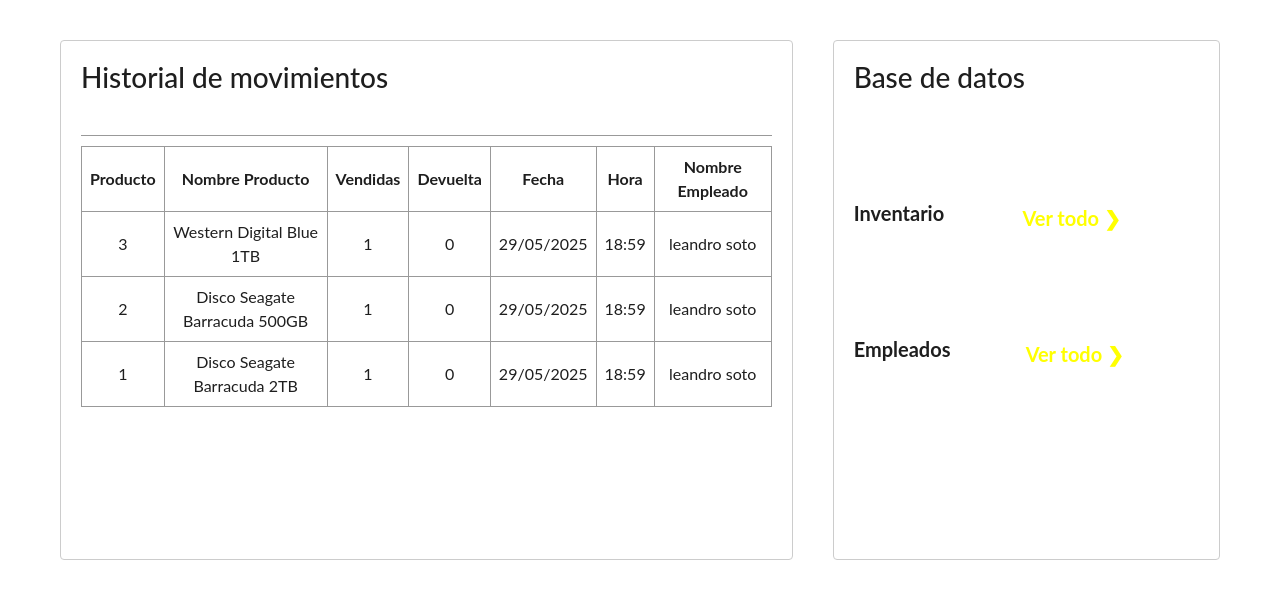
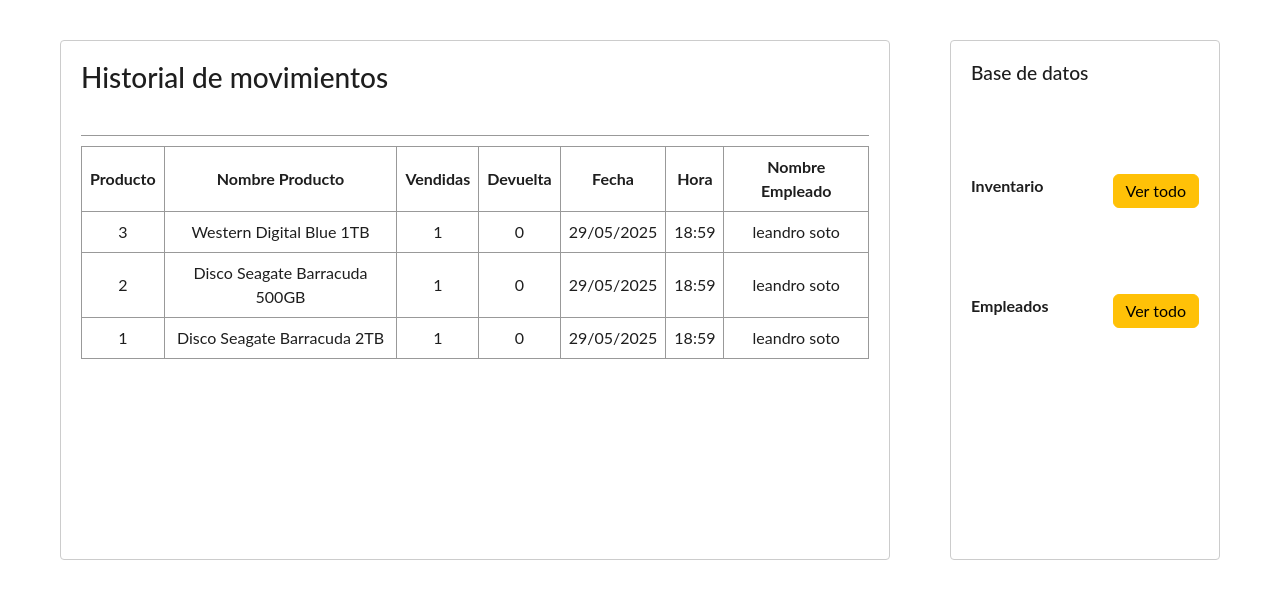
Before and after one commit to gangaxx/Ganga-Stock, a Django app: page /index_admin/ in a window 1280 px wide. Shown: the part 100-699 px from the top of the page. Run offline with Django 5.2, Linux system fonts and the light colour scheme; a user stored in the database is signed in; data comes from the database, SQL or seed files in the repository; both versions use the stored data as it was after the commit.

Commit message:
botones de ver todo actualizados

```diff
--- a/aplicacion/templates/index_admin.html
+++ b/aplicacion/templates/index_admin.html
@@ -214,8 +214,9 @@
   </div>
 </div>
 
-<div class="main">
-  <div class="panel left-panel-admin">
+<div class="main" style="gap: 40px;">
+  <!-- PANEL IZQUIERDO -->
+  <div class="panel left-panel-admin" style="flex: 1 1 60%;">
     <h2>Historial de movimientos</h2>
     <div class="history-box">
       <table class="history-table">
@@ -250,17 +251,23 @@
       </table>
     </div>
   </div>
-  <div class="panel right-panel-admin">
-    <h2>Base de datos</h2>
-    <div class="section">
-      <div class="section-title">Inventario</div>
-      <button class="style-button" onclick="window.location.href='{% url 'inventario' %}'">Ver todo</button>
+
+  <!-- PANEL DERECHO AJUSTADO A 270px -->
+  <div class="panel right-panel-admin" style="flex: 0 0 270px;">
+    <h2 style="font-size: 1.2rem;">Base de datos</h2>
+
+    <div class="section d-flex align-items-center justify-content-between mb-3">
+      <div class="section-title" style="font-size: 1rem;">Inventario</div>
+      <a href="{% url 'inventario' %}" class="btn btn-warning" style="font-size: 1rem; padding: 4px 12px;">Ver todo</a>
     </div>
-    <div class="section">
-      <div class="section-title">Empleados</div>
-      <button class="style-button" onclick="window.location.href='{% url 'empleado' %}'">Ver todo</button>
+
+    <div class="section d-flex align-items-center justify-content-between">
+      <div class="section-title" style="font-size: 1rem;">Empleados</div>
+      <a href="{% url 'empleado' %}" class="btn btn-warning" style="font-size: 1rem; padding: 4px 12px;">Ver todo</a>
     </div>
   </div>
 </div>
 
+
+
 {% endblock %}
```
Also changed, not shown: db.sqlite3. Lines whose indentation alone changed are shown as unchanged.
